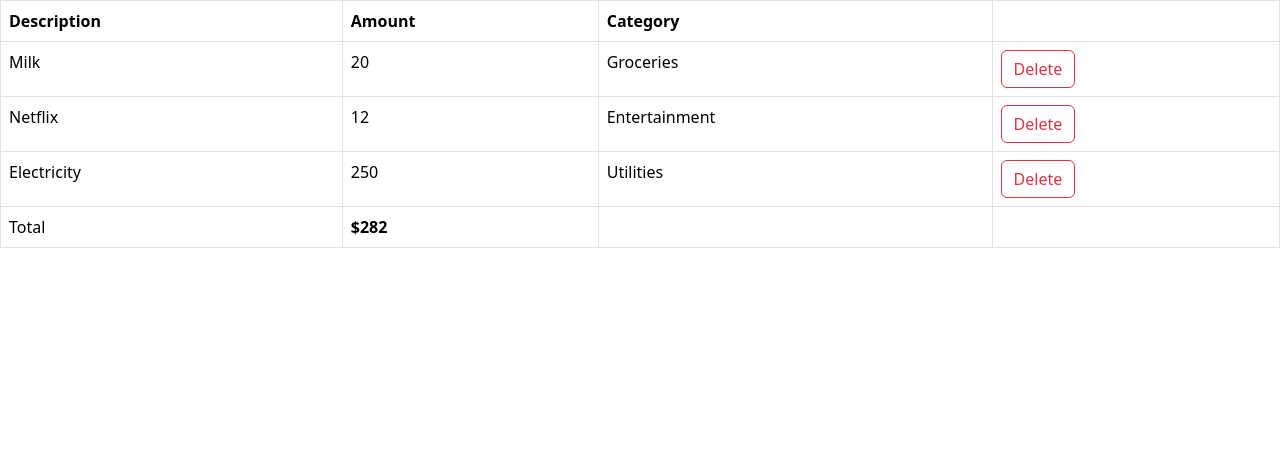
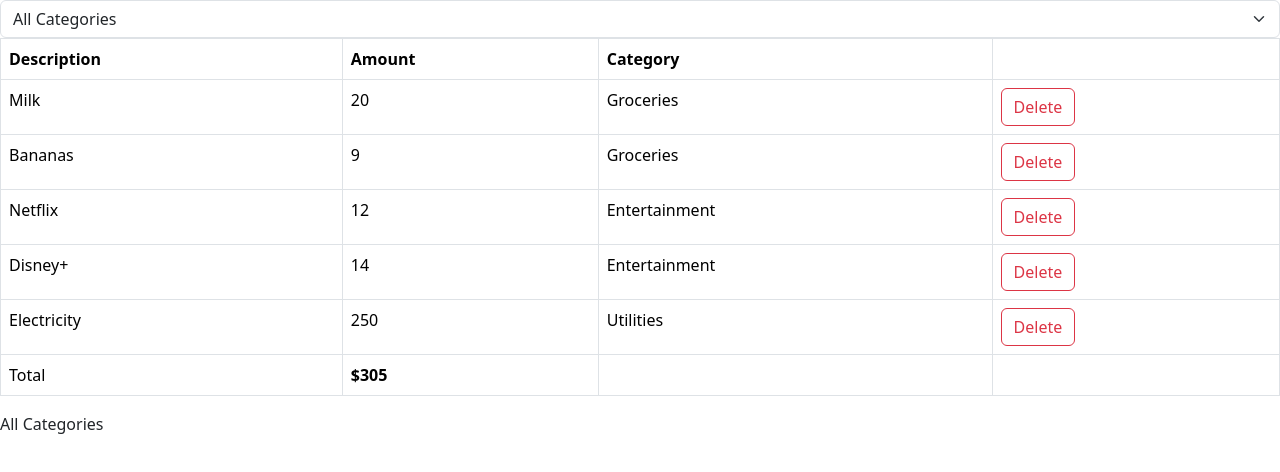
Before and after one commit to nishandevkar/MoshReactCourse, a React (Vite) app in the folder nishan-mosh-follow-along/: page / in a window 1280 px wide. Shown: the top 472 px of the page. Built offline with nearby package versions, Linux system fonts and the light colour scheme.

Commit message:
Adds Expense Filter via a Dropdown Component
- The dropdown component is multipurpose

```diff
--- a/nishan-mosh-follow-along/src/App.tsx
+++ b/nishan-mosh-follow-along/src/App.tsx
@@ -3,6 +3,7 @@
 
 import { useState } from "react";
 import ExpenseList from "./components/ExpenseTracker/ExpenseList";
+import Dropdown from "./components/ExpenseTracker/Dropdown/Dropdown";
 
 // import ExpenseTrackerForm from "./components/ExpenseTracker/ExpenseTrackerForm";
 
@@ -16,28 +17,64 @@ function App() {
 		},
 		{
 			id: 2,
+			description: "Bananas",
+			amount: 9,
+			category: "Groceries",
+		},
+		{
+			id: 3,
 			description: "Netflix",
 			amount: 12,
 			category: "Entertainment",
 		},
 		{
-			id: 3,
+			id: 4,
+			description: "Disney+",
+			amount: 14,
+			category: "Entertainment",
+		},
+		{
+			id: 5,
 			description: "Electricity",
 			amount: 250,
 			category: "Utilities",
 		},
 	]);
 	if (expenseList.length === 0) return null;
+	const [selectedCategory, setSelectedCategory] = useState("All Categories");
+	const expensesCategory = [
+		"All Categories",
+		"Groceries",
+		"Entertainment",
+		"Utilities",
+	];
+	const filteredExpenseList =
+		selectedCategory != "All Categories"
+			? expenseList.filter(
+					(expense) => expense.category === selectedCategory
+			  )
+			: expenseList;
 	return (
+		<>
 			<div>
-			{/* <ExpenseTrackerForm></ExpenseTrackerForm> */}
+				<Dropdown
+					dropdownItems={expensesCategory}
+					onSelectCategory={(event) => {
+						setSelectedCategory(event);
+					}}
+					selectedCategory={selectedCategory}
+				></Dropdown>
 				<ExpenseList
-				expenses={expenseList}
+					expenses={filteredExpenseList}
 					onDelete={(id) =>
-					setExpenseList(expenseList.filter((e) => e.id != id))
+						setExpenseList(
+							filteredExpenseList.filter((e) => e.id != id)
+						)
 					}
 				></ExpenseList>
+				<p>{selectedCategory}</p>
 			</div>
+		</>
 	);
 }
 export default App;
--- /dev/null
+++ b/nishan-mosh-follow-along/src/components/ExpenseTracker/Dropdown/Dropdown.tsx
@@ -0,0 +1,28 @@
+interface DropdownProps {
+	dropdownItems: string[];
+	onSelectCategory: (category: string) => void;
+	selectedCategory: string;
+}
+const Dropdown = ({
+	dropdownItems,
+	onSelectCategory,
+	selectedCategory,
+}: DropdownProps) => {
+	return (
+		<div>
+			<select
+				defaultValue={selectedCategory}
+				className="form-select"
+				onChange={(event) => onSelectCategory(event.target.value)}
+			>
+				{dropdownItems.map((dropdownItem) => (
+					<option value={dropdownItem} key={dropdownItem}>
+						{dropdownItem}
+					</option>
+				))}
+			</select>
+		</div>
+	);
+};
+
+export default Dropdown;
```
Lines whose indentation alone changed are shown as unchanged.
